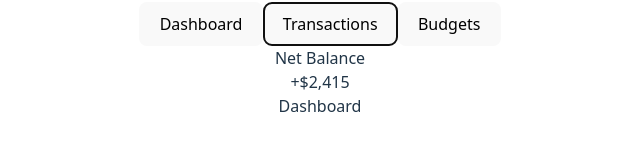
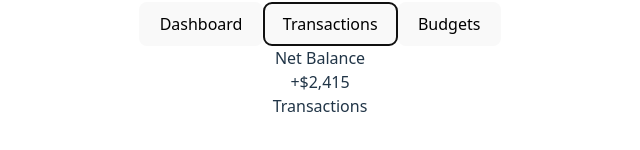
Before and after one commit to mpetkov228/personal-finance-app, a React app in the folder frontend/: page / in a window 1280 px wide. Both pictures are taken after a click on the button "Transactions". Shown: the part 364-514 px from the top of the page, without its empty margins (320-960 px from the left). Built offline with nearby package versions, Linux system fonts and the light colour scheme; the HTML template or start-up script is replaced by a standard one.

Commit message:
Create components for main pages

```diff
--- a/frontend/src/App.jsx
+++ b/frontend/src/App.jsx
@@ -1,5 +1,8 @@
 import { useState } from 'react';
 import './App.css';
+import Dashboard from './pages/Dashboard';
+import Transactions from './pages/Transactions';
+import Budgets from './pages/Budgets';
 
 const CATEGORIES = ['Housing', 'Food', 'Transport', 'Health', 'Shopping', 'Entertainment', 'Savings', 'Other'];
 const CATEGORY_COLORS = {
@@ -25,9 +28,9 @@ function App() {
           <div>Personal Finance</div>
         </div>
 
-        <button>Dashboard</button>
-        <button>Transactions</button>
-        <button>Budgets</button>
+        <button onClick={() => setScreen('dashboard')}>Dashboard</button>
+        <button onClick={() => setScreen('transactions')}>Transactions</button>
+        <button onClick={() => setScreen('budgets')}>Budgets</button>
 
         <div>
           <div>Net Balance</div>
@@ -37,7 +40,9 @@ function App() {
 
       {/* Main */}
       <main>
-        {screen === 'dashboard' && <div>Dashboard</div>}
+        {screen === 'dashboard' && <Dashboard /> }
+        {screen === 'transactions' && <Transactions /> }
+        {screen === 'budgets' && <Budgets /> }
       </main>
     </>
   );
--- /dev/null
+++ b/frontend/src/pages/Budgets.jsx
@@ -0,0 +1,7 @@
+function Budgets() {
+  return (
+    <div>Budgets</div>
+  );
+}
+
+export default Budgets;
--- /dev/null
+++ b/frontend/src/pages/Dashboard.jsx
@@ -0,0 +1,7 @@
+function Dashboard() {
+  return (
+    <div>Dashboard</div>
+  );
+}
+
+export default Dashboard;
--- /dev/null
+++ b/frontend/src/pages/Transactions.jsx
@@ -0,0 +1,7 @@
+function Transactions() {
+  return (
+    <div>Transactions</div>
+  );
+}
+
+export default Transactions;
```
